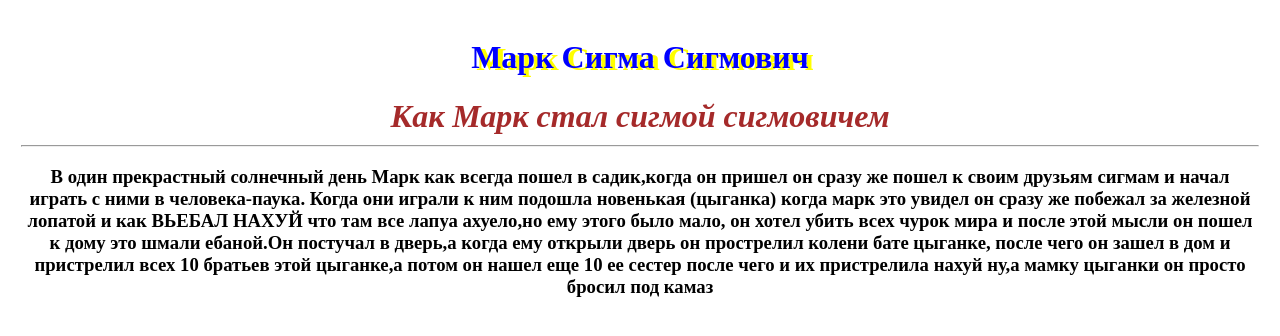
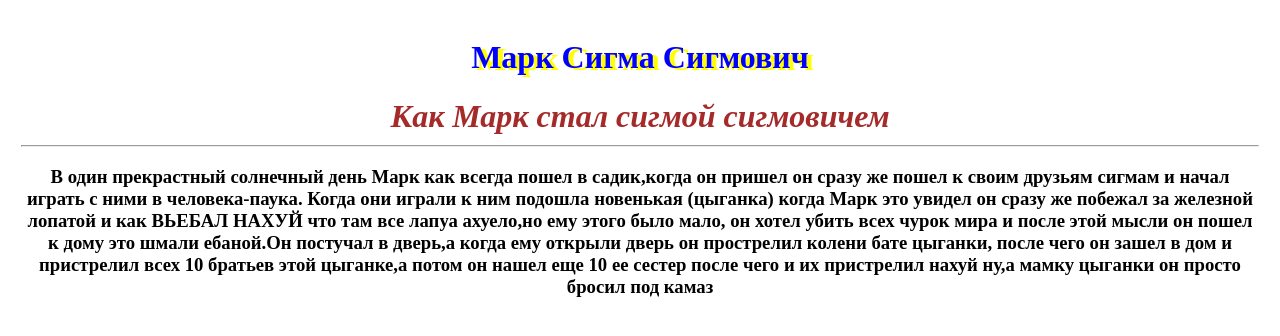
Before and after one commit to MarkSigma/sigma228, a plain HTML site: page gallery.html in a window 1280 px wide. Drawn offline with Linux system fonts and the light colour scheme.

Commit message:
Update gallery.html

```diff
--- a/gallery.html
+++ b/gallery.html
@@ -17,9 +17,9 @@
     <hr>
     <h3>
        В один прекрастный солнечный день Марк как всегда пошел в садик,когда он пришел он сразу же пошел к своим друзьям сигмам и начал играть с ними в человека-паука.
-       Когда они играли к ним подошла новенькая (цыганка) когда марк это увидел он сразу же побежал за железной лопатой и как ВЬЕБАЛ НАХУЙ что там все лапуа ахуело,но ему этого было мало,
-       он хотел убить всех чурок мира и после этой мысли он пошел к дому это шмали ебаной.Он постучал в дверь,а когда ему открыли дверь он прострелил колени бате цыганке,
-       после чего он зашел в дом и пристрелил всех 10 братьев этой цыганке,а потом он нашел еще 10 ее сестер после чего и их пристрелила нахуй
+       Когда они играли к ним подошла новенькая (цыганка) когда Марк это увидел он сразу же побежал за железной лопатой и как ВЬЕБАЛ НАХУЙ что там все лапуа ахуело,но ему этого было мало,
+       он хотел убить всех чурок мира и после этой мысли он пошел к дому это шмали ебаной.Он постучал в дверь,а когда ему открыли дверь он прострелил колени бате цыганки,
+       после чего он зашел в дом и пристрелил всех 10 братьев этой цыганке,а потом он нашел еще 10 ее сестер после чего и их пристрелил нахуй
        ну,а мамку цыганки он просто бросил под камаз
 
 
```
